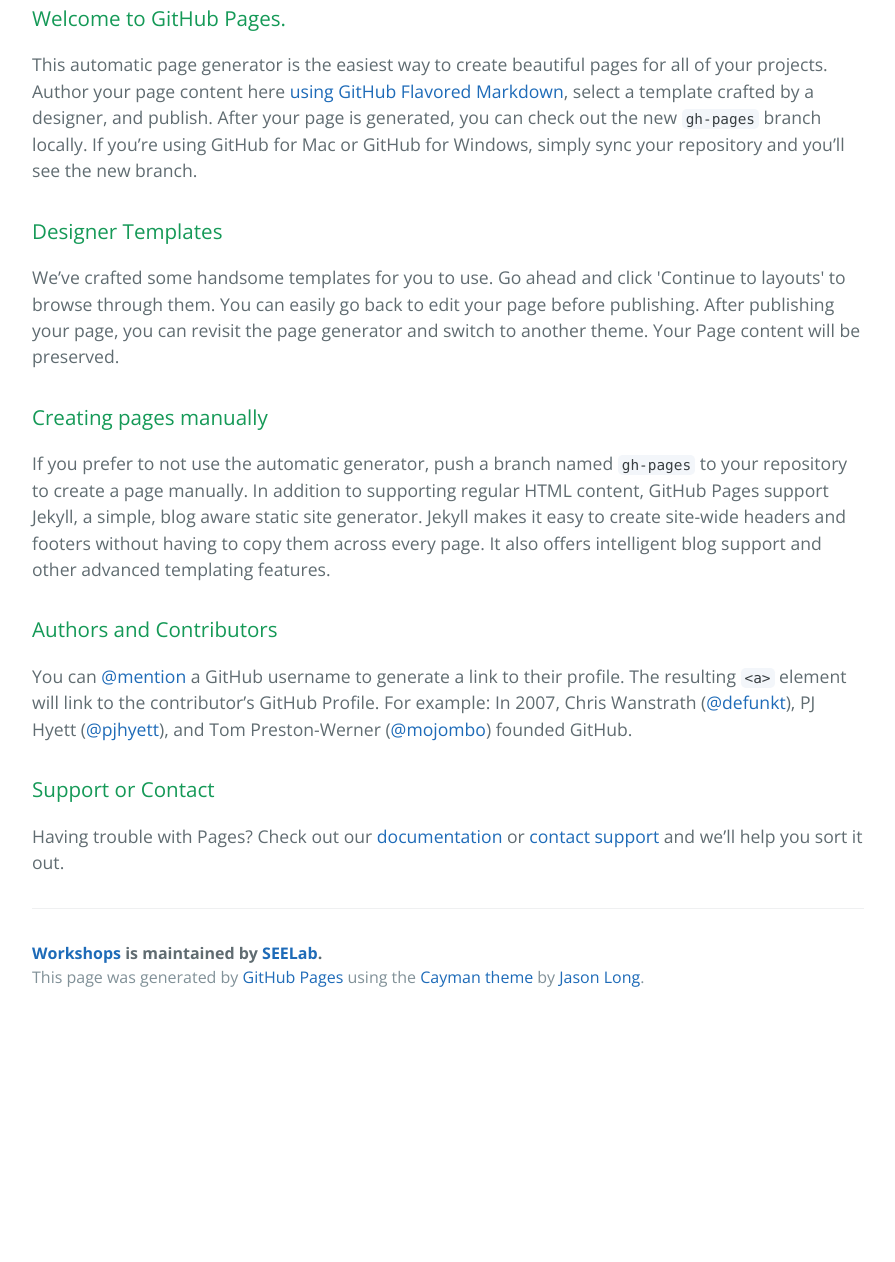
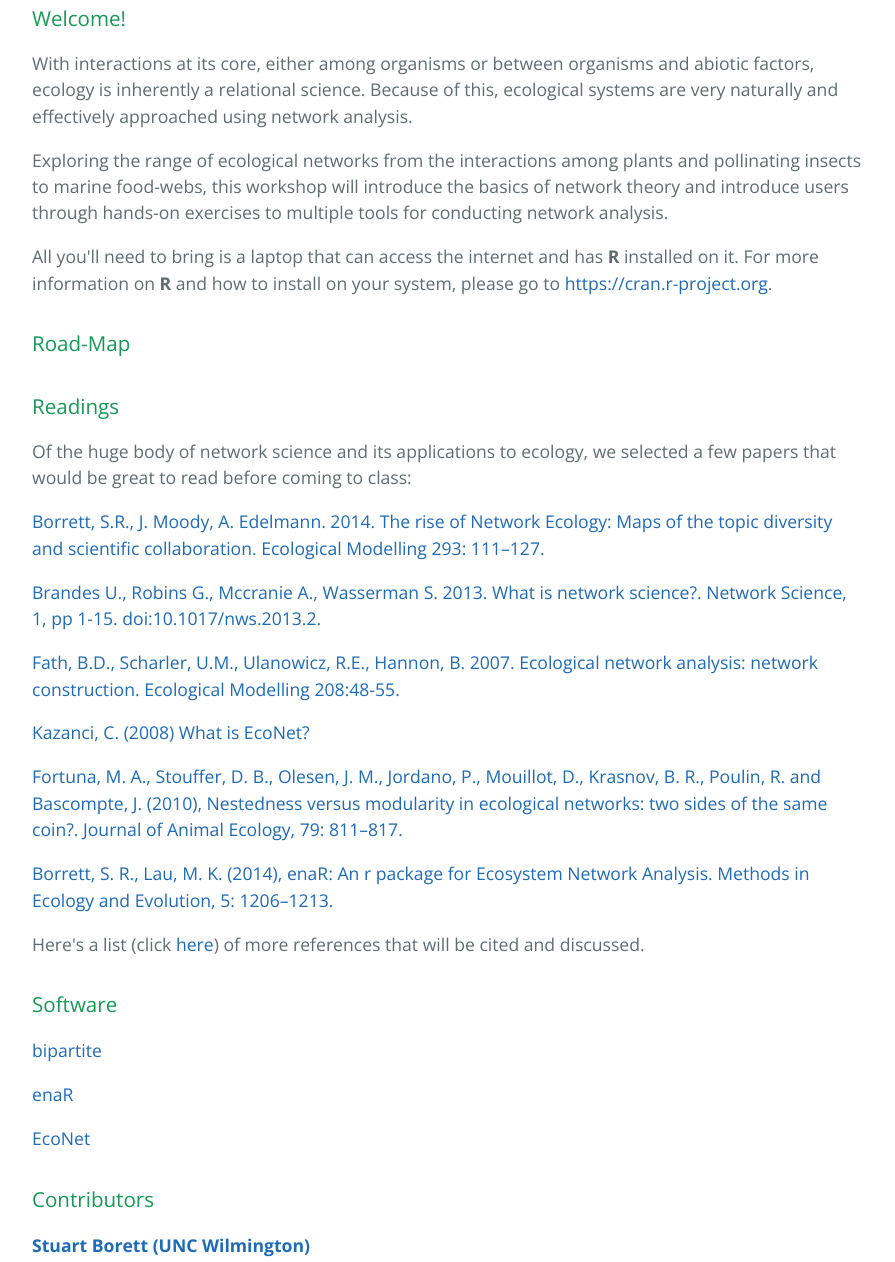
Before and after one commit to SEELab/workshops, a plain HTML site: page index.html in a window 1280 px wide. Shown: the part 365-1627 px from the top of the page, without its empty margins (192-1087 px from the left). Before the commit the page ends 1386 px from the top, so only its background shows below. Drawn offline with nearby package versions, Linux system fonts and the light colour scheme.

Commit message:
added sections to website

```diff
--- a/index.html
+++ b/index.html
@@ -2,7 +2,7 @@
 <html lang="en-us">
   <head>
     <meta charset="UTF-8">
-    <title>Workshops by SEELab</title>
+    <title>Workshop: Ecological Network Analysis</title>
     <meta name="viewport" content="width=device-width, initial-scale=1">
     <link rel="stylesheet" type="text/css" href="stylesheets/normalize.css" media="screen">
     <link href='https://fonts.googleapis.com/css?family=Open+Sans:400,700' rel='stylesheet' type='text/css'>
@@ -11,7 +11,7 @@
   </head>
   <body>
     <section class="page-header">
-      <h1 class="project-name">Workshops</h1>
+      <h1 class="project-name">Workshop: Ecological Network Analysis</h1>
       <h2 class="project-tagline"></h2>
       <a href="https://github.com/SEELab/workshops" class="btn">View on GitHub</a>
       <a href="https://github.com/SEELab/workshops/zipball/master" class="btn">Download .zip</a>
@@ -19,33 +19,131 @@
     </section>
 
     <section class="main-content">
-      <h3>
-<a id="welcome-to-github-pages" class="anchor" href="#welcome-to-github-pages" aria-hidden="true"><span class="octicon octicon-link"></span></a>Welcome to GitHub Pages.</h3>
 
-<p>This automatic page generator is the easiest way to create beautiful pages for all of your projects. Author your page content here <a href="https://guides.github.com/features/mastering-markdown/">using GitHub Flavored Markdown</a>, select a template crafted by a designer, and publish. After your page is generated, you can check out the new <code>gh-pages</code> branch locally. If you’re using GitHub for Mac or GitHub for Windows, simply sync your repository and you’ll see the new branch.</p>
 
         <h3>
-<a id="designer-templates" class="anchor" href="#designer-templates" aria-hidden="true"><span class="octicon octicon-link"></span></a>Designer Templates</h3>
+<a id="welcome" class="anchor" href="#welcome"
+   aria-hidden="true"><span class="octicon octicon-link">
+</span></a>
+Welcome!
+</h3>
 
-<p>We’ve crafted some handsome templates for you to use. Go ahead and click 'Continue to layouts' to browse through them. You can easily go back to edit your page before publishing. After publishing your page, you can revisit the page generator and switch to another theme. Your Page content will be preserved.</p>
+	With interactions at its core, either among organisms or
+	between organisms and abiotic factors, ecology is inherently a
+	relational science. Because of this, ecological systems are
+	very naturally and effectively approached using network
+	analysis.
+
+	<p>
+
+	  Exploring the range of ecological networks from the
+	  interactions among plants and pollinating insects to marine
+	  food-webs, this workshop will introduce the basics of
+	  network theory and introduce users through hands-on
+	  exercises to multiple tools for conducting network analysis.
+
+
+	<p>
+
+	  All you'll need to bring is a laptop that can access the
+	  internet and has <b>R</b> installed on it. For more
+	  information on <b>R</b> and how to install on your system,
+	  please go to <a href="https://cran.r-project.org">https://cran.r-project.org</a>.
 
         <h3>
-<a id="creating-pages-manually" class="anchor" href="#creating-pages-manually" aria-hidden="true"><span class="octicon octicon-link"></span></a>Creating pages manually</h3>
+<a id="roadmap" class="anchor" href="#roadmap"
+   aria-hidden="true"><span class="octicon octicon-link">
+</span></a>
+Road-Map
+</h3>
 
-<p>If you prefer to not use the automatic generator, push a branch named <code>gh-pages</code> to your repository to create a page manually. In addition to supporting regular HTML content, GitHub Pages support Jekyll, a simple, blog aware static site generator. Jekyll makes it easy to create site-wide headers and footers without having to copy them across every page. It also offers intelligent blog support and other advanced templating features.</p>
+
 
         <h3>
-<a id="authors-and-contributors" class="anchor" href="#authors-and-contributors" aria-hidden="true"><span class="octicon octicon-link"></span></a>Authors and Contributors</h3>
+<a id="support" class="anchor" href="#support"
+   aria-hidden="true"><span class="octicon octicon-link">
+</span></a>
+Readings
+</h3>
 
-<p>You can <a href="https://github.com/blog/821" class="user-mention">@mention</a> a GitHub username to generate a link to their profile. The resulting <code>&lt;a&gt;</code> element will link to the contributor’s GitHub Profile. For example: In 2007, Chris Wanstrath (<a href="https://github.com/defunkt" class="user-mention">@defunkt</a>), PJ Hyett (<a href="https://github.com/pjhyett" class="user-mention">@pjhyett</a>), and Tom Preston-Werner (<a href="https://github.com/mojombo" class="user-mention">@mojombo</a>) founded GitHub.</p>
+Of the huge body of network science and its applications to ecology,
+	we selected a few papers that would be great to read before
+	coming to class:
+
+	<p>
+	  <a href="http://arxiv.org/pdf/1311.1785.pdf">Borrett, S.R.,
+	  J. Moody, A. Edelmann. 2014. The rise of Network Ecology:
+	  Maps of the topic diversity and scientific
+	  collaboration. Ecological Modelling 293: 111–127.</a>
+
+	<p>
+	  <a href="http://www.ece.rochester.edu/~gmateosb/ECE492/Readings/ns_editorial_brandes.pdf">
+	  Brandes U., Robins G., Mccranie A., Wasserman S. 2013. What
+	  is network science?. Network Science, 1, pp
+	  1-15. doi:10.1017/nws.2013.2. </a>
+	<p>
+	  <a href="http://www.sciencedirect.com/science/article/pii/S0304380007002517">Fath,
+	    B.D., Scharler, U.M., Ulanowicz, R.E., Hannon, B. 2007.
+	  Ecological network analysis: network
+	    construction. Ecological
+	  Modelling 208:48-55.</a>
+
+	  <p>
+	<a href="http://eco.engr.uga.edu/DOC/econet1.html"
+	   <b>Kazanci, C. (2008) What is EcoNet?</b></a>
+	<p>
+	  <a href="http://onlinelibrary.wiley.com/doi/10.1111/j.1365-2656.2010.01688.x/full">Fortuna,
+	  M. A., Stouffer, D. B., Olesen, J. M., Jordano, P.,
+	  Mouillot, D., Krasnov, B. R., Poulin, R. and Bascompte,
+	  J. (2010), Nestedness versus modularity in ecological
+	  networks: two sides of the same coin?. Journal of Animal
+	  Ecology, 79: 811–817.</a>
+	  <p>
+
+	    <a href="http://onlinelibrary.wiley.com/doi/10.1111/2041-210X.12282/abstract">Borrett,
+	    S. R., Lau, M. K. (2014), enaR: An r package for
+	    Ecosystem Network Analysis. Methods in Ecology and
+	    Evolution, 5: 1206–1213.</a>
+
+	  <p>
+
+
+
+	  <p>
+
+Here's a list (click <a href="docs/reading_list.txt">here</a>) of more
+references that will be cited and discussed.
 
 	<h3>
-<a id="support-or-contact" class="anchor" href="#support-or-contact" aria-hidden="true"><span class="octicon octicon-link"></span></a>Support or Contact</h3>
+	  <a id="software" class="anchor" href="#software" aria-hidden="true">
+	    <span class="octicon octicon-link"></span></a>
+	  Software
+	</h3>
 
-<p>Having trouble with Pages? Check out our <a href="https://help.github.com/pages">documentation</a> or <a href="https://github.com/contact">contact support</a> and we’ll help you sort it out.</p>
+	<p>
+
+	  <a href="https://cran.r-project.org/package=bipartite">bipartite</a> <p>
+	  <a href="https://cran.r-project.org/web/packages/enaR/index.html">enaR</a> <p>
+	  <a href="http://eco.engr.uga.edu/index.html">EcoNet</a> <p>
+
+
+<h3>
+<a id="contributors" class="anchor" href="#contributors" aria-hidden="true"><span class="octicon octicon-link"></span></a>Contributors</h3>
+
+<p>
+<a href="http://uncw.edu/bio/faculty_borrett.html"><b>Stuart Borett
+    (UNC Wilmington)</b></a><p>
+<a href="http://harvardforest.fas.harvard.edu/researchers/8438"><b>Matt
+    Lau (Harvard Forest)</b></a><p>
+<a href="http://www.math.uga.edu/directory/caner-kazanci"><b>Caner
+    Kazanci (University of Georgia)</b></a><p>
+<a href="http://www.ecology.uga.edu/directoryList.php?faculty_directory=Adjunct%20Faculty"><b>Stuart
+    Whipple (University of Georgia)</b></a><p>
 
       <footer class="site-footer">
-        <span class="site-footer-owner"><a href="https://github.com/SEELab/workshops">Workshops</a> is maintained by <a href="https://github.com/SEELab">SEELab</a>.</span>
+        <span class="site-footer-owner"><a href="https://github.com/SEELab/workshops">This
+        Workshop Page</a> is maintained
+        by <a href="https://github.com/SEELab">The SEELab</a>.</span>
 
         <span class="site-footer-credits">This page was generated by <a href="https://pages.github.com">GitHub Pages</a> using the <a href="https://github.com/jasonlong/cayman-theme">Cayman theme</a> by <a href="https://twitter.com/jasonlong">Jason Long</a>.</span>
       </footer>
```
Also changed, not shown: docs/reading_list.txt (added). Lines whose indentation alone changed are shown as unchanged.
